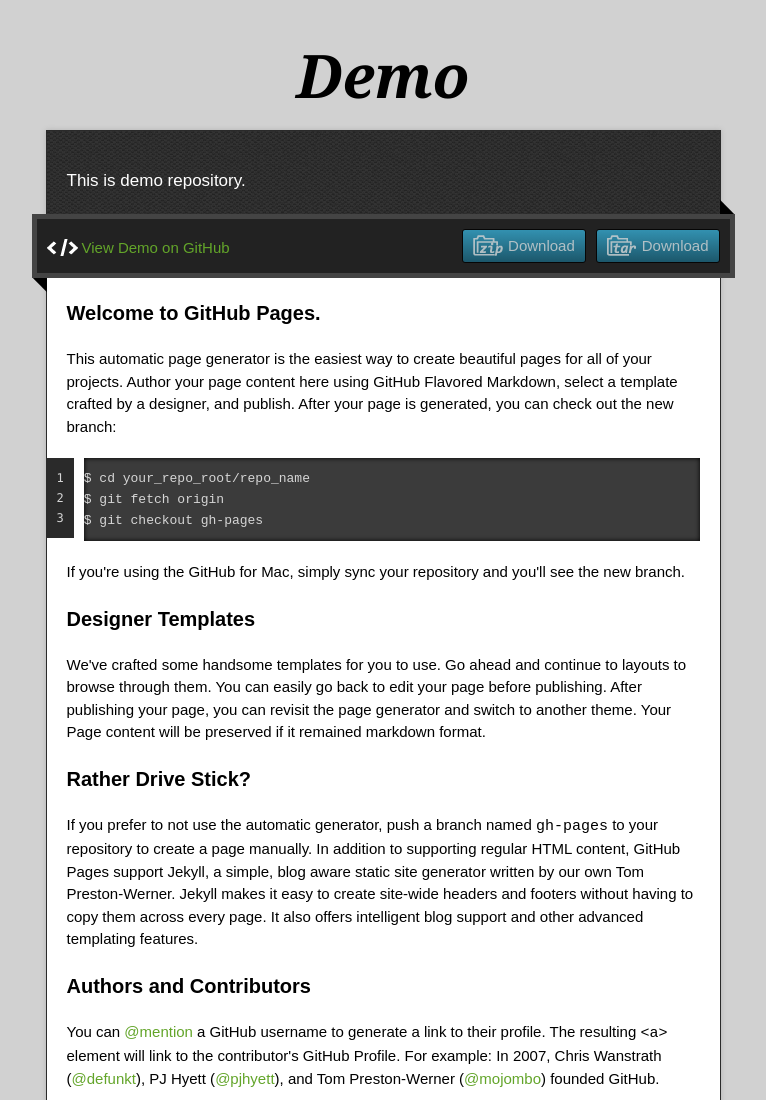
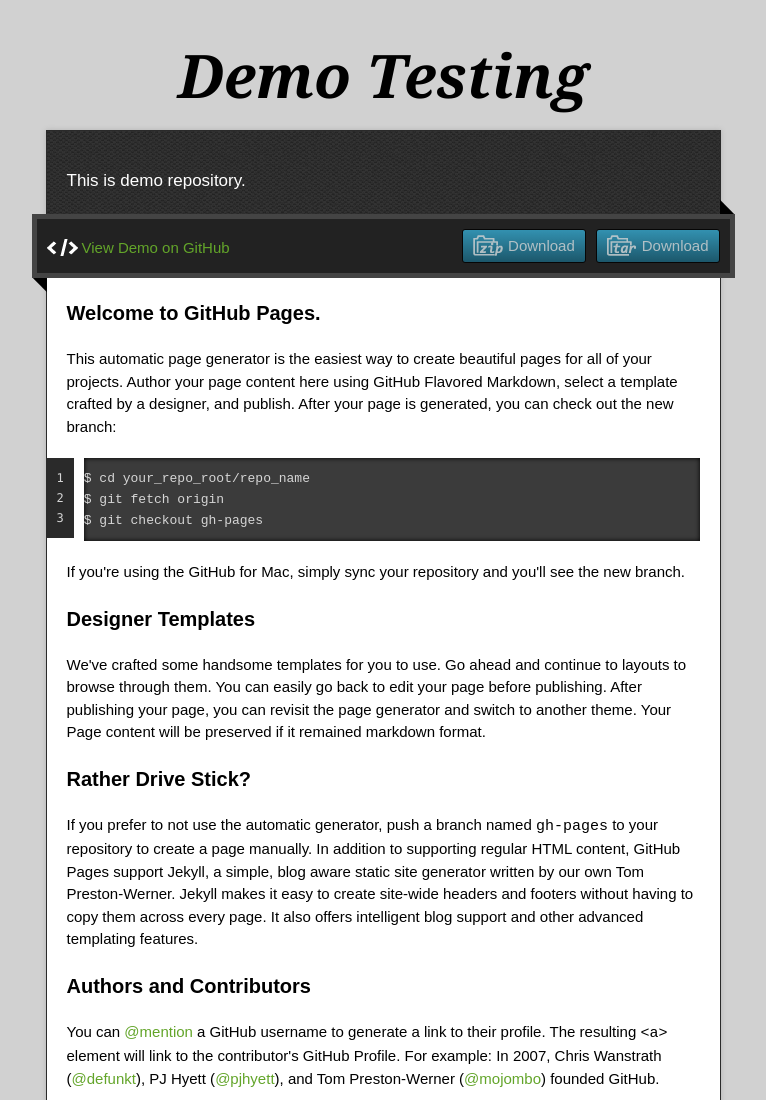
Before and after one commit to allinwebsolutions/demo, a plain HTML site: page index.html in a window 1280 px wide. Shown: the top 1100 px of the page, without its empty margins (257-1023 px from the left). Drawn offline with nearby package versions, Linux system fonts and the light colour scheme.

Commit message:
Update index.html

```diff
--- a/index.html
+++ b/index.html
@@ -22,7 +22,7 @@
 
   <div class="wrapper">
     <header>
-      <h1 class="title">Demo</h1>
+      <h1 class="title">Demo Testing</h1>
     </header>
     <div id="container">
       <p class="tagline">This is demo repository.</p>
```
